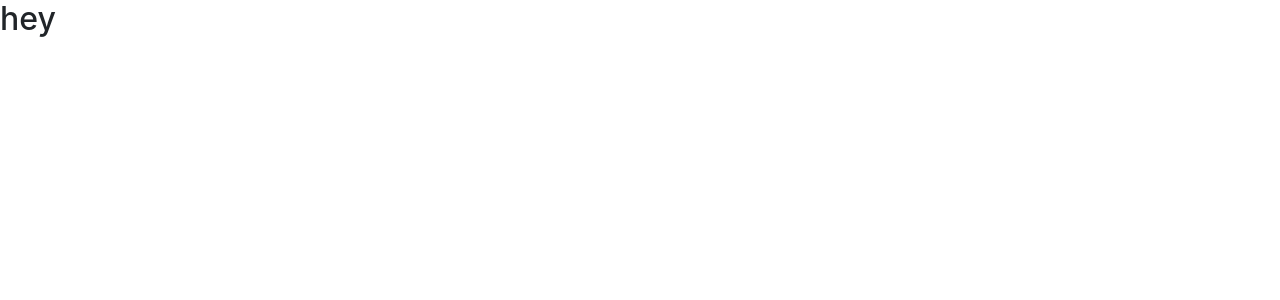
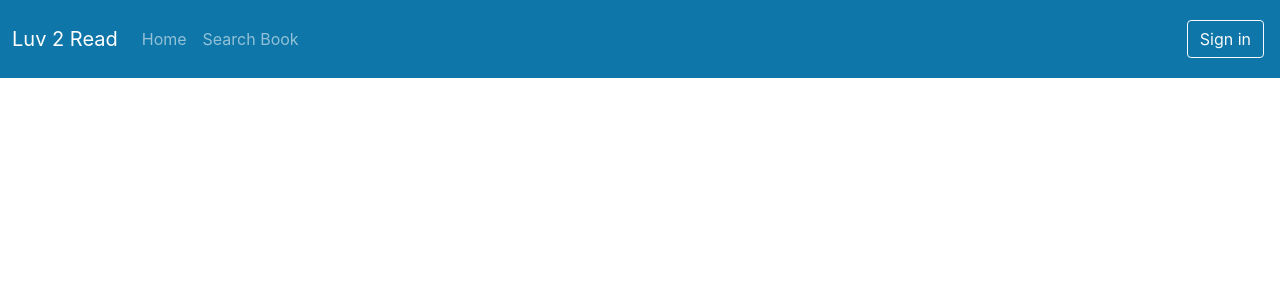
Before and after one commit to salaheddine2011/Book-Library, a React (Create React App) app: page / in a window 1280 px wide. Shown: the top 300 px of the page. Built offline with nearby package versions, Linux system fonts and the light colour scheme.

Commit message:
Adding Navbar

```diff
--- a/src/App.tsx
+++ b/src/App.tsx
@@ -1,11 +1,10 @@
 import React from 'react';
 import './App.css';
+import { Navbar } from './layouts/NavbarAndFooter/Navbar';
 
 function App() {
   return (
-    <div className="App">
-     <h2>hey</h2>
-    </div>
+    <Navbar/>
   );
 }
 
--- /dev/null
+++ b/src/layouts/NavbarAndFooter/Navbar.tsx
@@ -0,0 +1,31 @@
+export const Navbar=()=>{
+    return (
+        <nav className='navbar navbar-expand-lg navbar-dark main-color py-3'>
+      <div className='container-fluid'>
+        <span className='navbar-brand'>Luv 2 Read</span>
+        <button className='navbar-toggler' type='button'
+          data-bs-toggle='collapse' data-bs-target='#navbarNavDropDown'
+          aria-controls='navbarNavDropDown' aria-expanded='false'
+          aria-label='Toggle Navigation'
+        >
+          <span className='navbar-toggler-icon'></span>
+        </button>
+        <div className='collapse navbar-collapse' id='navbarNavDropDown'>
+          <ul className='navbar-nav'>
+            <li className='nav-item'>
+              <a className='nav-link' href='#'>Home</a>
+            </li>
+            <li className='nav-item'>
+              <a className='nav-link' href='#'>Search Book</a>
+            </li>
+          </ul>
+          <ul className='navbar-nav ms-auto'>
+            <li className='nav-item m-1'>
+              <a type='button' className='btn btn-outline-light' href='#'>Sign in</a>
+            </li>
+          </ul>
+        </div>
+      </div>
+    </nav>
+    )
+}
```
Also changed, not shown: public/logo192.png (deleted), public/logo512.png (deleted).
